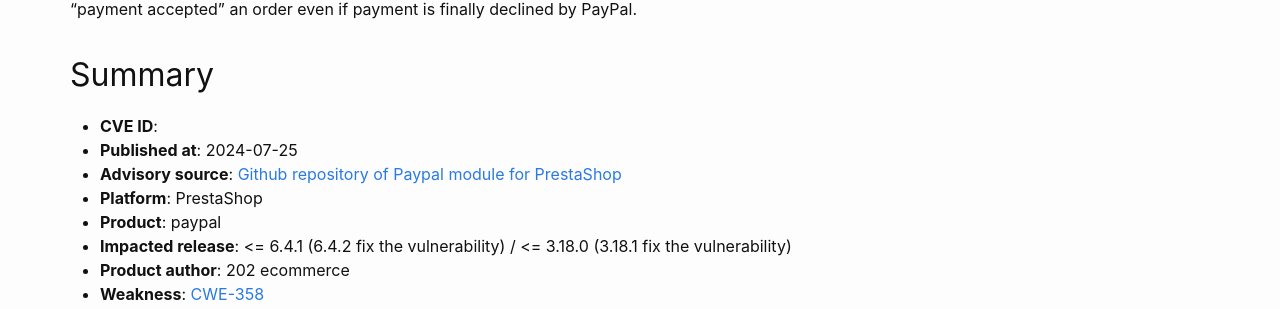
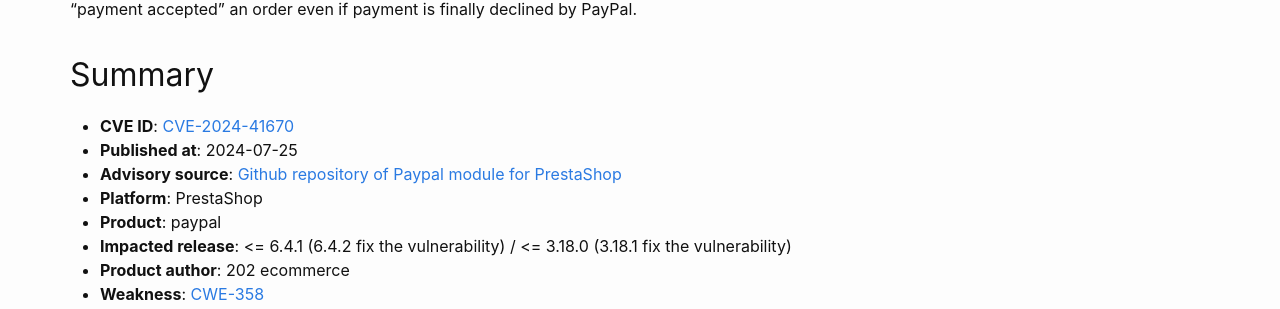
Before and after one commit to friends-of-presta/security-advisories, a Jekyll site: the page built from _posts/2024-07-26-paypal.md, in a window 1280 px wide and 1400 px high, scrolled down 506 px. Shown: the part 144-453 px from the top of the window. Built offline with Jekyll 4.4.1, drawn with Linux system fonts in a browser that asks for light colours; some of the changed text lies outside the part shown.

Commit message:
Update 2024-07-26-paypal.md

```diff
--- a/_posts/2024-07-26-paypal.md
+++ b/_posts/2024-07-26-paypal.md
@@ -12,7 +12,7 @@ In the module "PayPal Official" for PrestaShop 1.7+ release <= 6.4.1 and for Pre
 
 ## Summary
 
-* **CVE ID**:
+* **CVE ID**: [CVE-2024-41670](https://cve.mitre.org/cgi-bin/cvename.cgi?name=2024-41670)
 * **Published at**: 2024-07-25
 * **Advisory source**: [Github repository of Paypal module for PrestaShop](https://github.com/202ecommerce/paypal/security/advisories/GHSA-w3w3-j3mh-3354)
 * **Platform**: PrestaShop
```
Also changed, not shown: other parts of _posts/2024-07-26-paypal.md (+1 -0 lines).
